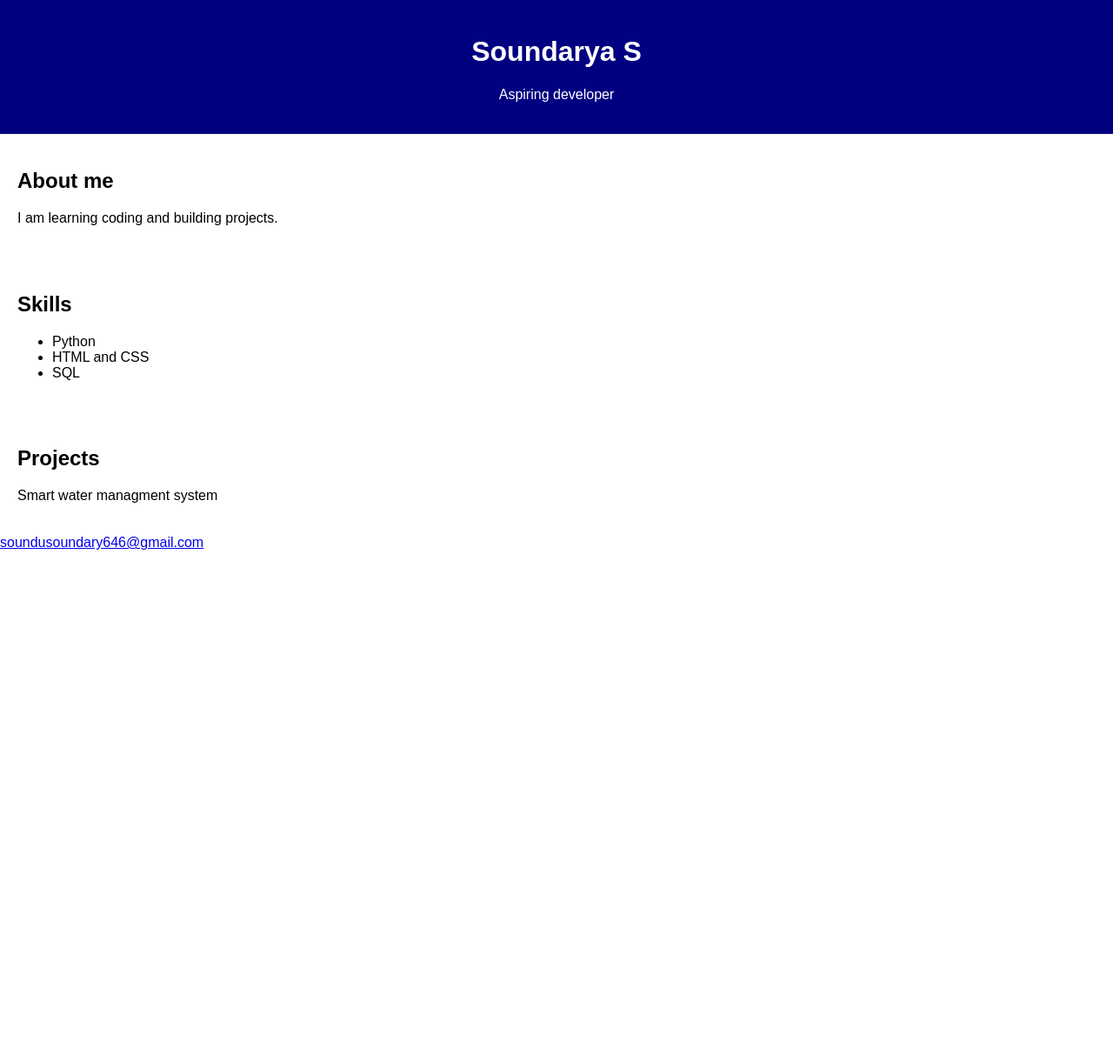
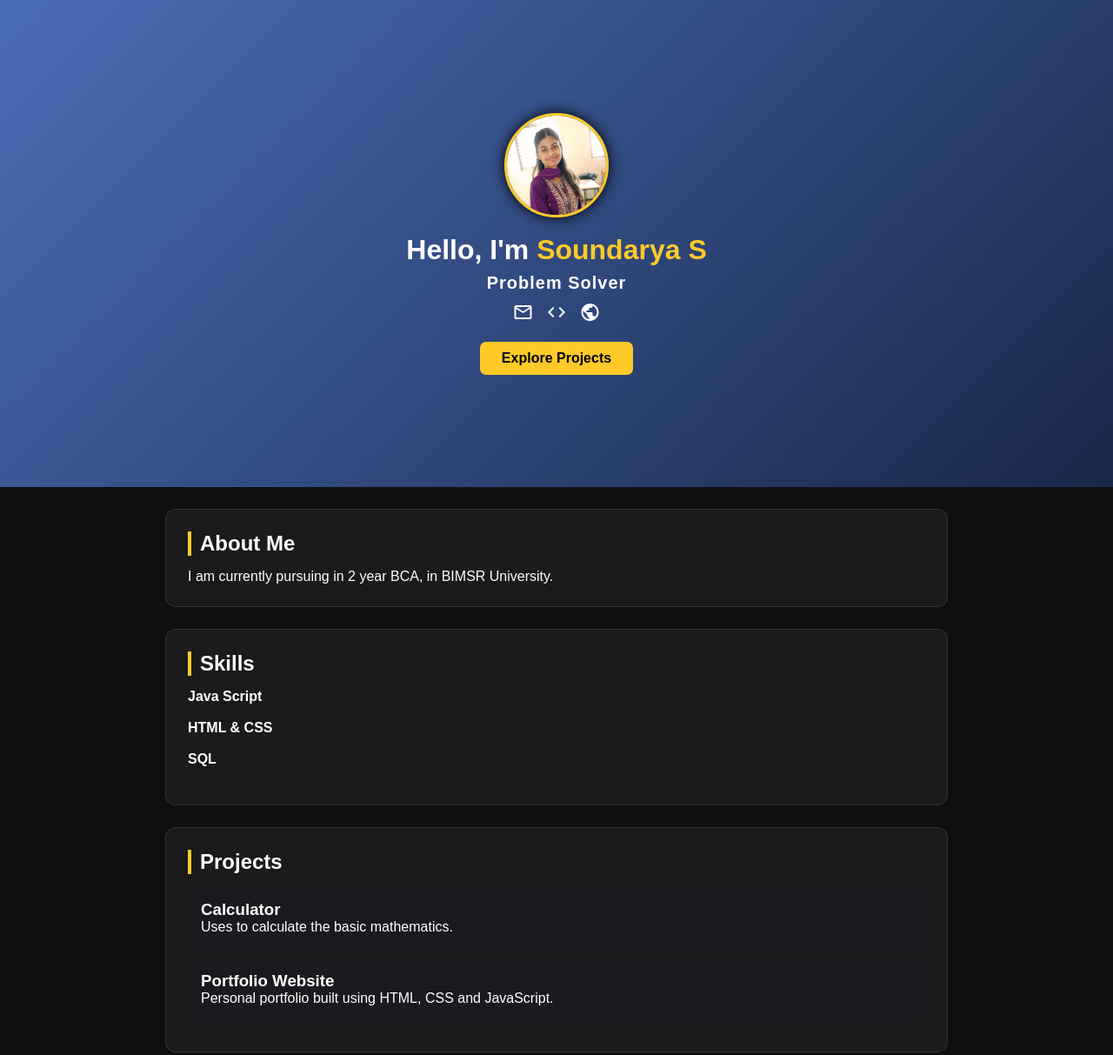
Before and after one commit to soundusoundary646-alt/Soundarya, a plain HTML site: page my portfolio.html in a window 1280 px wide. Shown: the top 1213 px of the page at 87% size. Before the commit the page ends 800 px from the top, so only its background shows below. Drawn offline with Linux system fonts and the light colour scheme.

Commit message:
my portfolio

```diff
--- a/my portfolio.html
+++ b/my portfolio.html
@@ -1,32 +1,106 @@
 <!DOCTYPE html>
-<html>
+<html lang="en">
 <head>
-        <title> My portfolio </title>
-        <link rel="stylesheet" href="style.css">
+  <meta charset="UTF-8" />
+  <meta name="viewport" content="width=device-width, initial-scale=1.0" />
+  <title>Soundarya | Portfolio</title>
+  <link rel="stylesheet" href="style.css" />
+
+  <!-- Google Icons -->
+  <link rel="stylesheet" href="https://fonts.googleapis.com/icon?family=Material+Icons+Outlined">
 </head>
 <body>
-        <header>
-            <h1> Soundarya S </h1>
-            <p> Aspiring developer </p>
+
+  <!-- HERO SECTION -->
+  <header class="hero">
+    <div class="hero-box">
+      <img src="./s.jpg" class="profile-img" alt="profile">
+
+      <h1>Hello, I'm <span class="highlight">Soundarya S </span></h1>
+      <h3 class="typing"></h3>
+
+      <div class="social">
+        <a href="#"><span class="material-icons-outlined">mail</span></a>
+        <a href="#"><span class="material-icons-outlined">code</span></a>
+        <a href="#"><span class="material-icons-outlined">public</span></a>
+      </div>
+
+      <a href="#projects" class="btn">Explore Projects</a>
+    </div>
   </header>
-        <section id="about" class="box">
-            <h2> About me </h2>
-            <p> I am learning coding and building projects.</p>
+
+  <!-- ABOUT -->
+  <section class="box" id="about">
+    <h2>About Me</h2>
+    <p>
+      I am currently pursuing in 2 year BCA, in BIMSR University.
+    </p>
   </section>
-        <section id="skills">
-            <h2> Skills </h2>
-            <ul>
-                <li> Python </li>
-                <li> HTML and CSS </li>
-                <li> SQL </li>
-            </ul>
+
+  <!-- SKILLS -->
+  <section class="box" id="skills">
+    <h2>Skills</h2>
+
+    <div class="skill">
+      <span>Java Script</Script></span>
+      <div class="bar"><div style="width: 85%;"></div></div>
+    </div>
+
+    <div class="skill">
+      <span>HTML & CSS</span>
+      <div class="bar"><div style="width: 90%;"></div></div>
+    </div>
+
+    <div class="skill">
+      <span>SQL</span>
+      <div class="bar"><div style="width: 70%;"></div></div>
+    </div>
   </section>
-        <section id="projects">
-            <h2> Projects </h2>
-            <p> Smart water managment system </p>
+
+  <!-- PROJECTS -->
+  <section class="box" id="projects">
+    <h2>Projects</h2>
+
+    <div class="project-card">
+      <h3> Calculator </h3>
+      <p>Uses to calculate the basic mathematics.</p>
+    </div>
+
+    <div class="project-card">
+      <h3>Portfolio Website</h3>
+      <p>Personal portfolio built using HTML, CSS and JavaScript.</p>
+    </div>
   </section>
-        <fotter>
-            <a href="mailtp:soundusoundary646@gmail.com"> soundusoundary646@gmail.com</a>
-        </fotter>
+
+  <!-- FOOTER -->
+  <footer>
+    <p>Contact: <a href="mailto:soundusoundary646@gmail.com">soundusoundary646@gmail.com</a></p>
+    <p>© 2025 | Designed by soundarya</p>
+  </footer>
+
+  <!-- SCRIPT -->
+  <script>
+    const text = ["Aspiring Developer", "Problem Solver", "Coder"];
+    let index = 0;
+    let charIndex = 0;
+
+    function typeWriter() {
+      let typingElement = document.querySelector(".typing");
+      if (charIndex < text[index].length) {
+        typingElement.innerHTML += text[index].charAt(charIndex);
+        charIndex++;
+        setTimeout(typeWriter, 100);
+      } else {
+        setTimeout(() => {
+          typingElement.innerHTML = "";
+          charIndex = 0;
+          index = (index + 1) % text.length;
+          typeWriter();
+        }, 1200);
+      }
+    }
+
+    typeWriter();
+  </script>
 </body>
 </html>
--- a/style.css
+++ b/style.css
@@ -1,21 +1,161 @@
-body{
-    font-family: Arial,sans-serif;
-    margin : 0;
-    padding : 0;
+* {
+  margin: 0;
+  padding: 0;
+  box-sizing: border-box;
+  font-family: "Poppins", sans-serif;
 }
-header{
-    background : navy;
-    color : white;
-    text-align : center;
-    padding :20px;
+
+body {
+  background: #0f0f11;
+  color: white;
 }
-section{
-    padding : 20px;
-    justify-content : center;
+
+/* HERO SECTION */
+.hero {
+  height: 70vh;
+  display: flex;
+  justify-content: center;
+  align-items: center;
+  background: linear-gradient(135deg, #4b6cb7, #182848);
 }
-footer{
-    background : black;
-    color : white;
-    text-align : center;
-    padding : 10px;
+
+.hero-box {
+  text-align: center;
+  animation: fadeIn 1.5s ease-in-out;
 }
+
+.profile-img {
+  width: 120px;
+  height: 120px;
+  border-radius: 50%;
+  border: 3px solid #ffca28;
+  margin-bottom: 15px;
+  box-shadow: 0 0 15px #000;
+}
+
+.highlight {
+  color: #ffca28;
+}
+
+.typing {
+  font-size: 20px;
+  margin: 8px 0;
+  height: 24px;
+  letter-spacing: 1px;
+}
+
+.btn {
+  display: inline-block;
+  padding: 10px 25px;
+  background: #ffca28;
+  color: black;
+  border-radius: 7px;
+  text-decoration: none;
+  margin-top: 15px;
+  font-weight: bold;
+  transition: 0.3s ease;
+}
+.btn:hover {
+  transform: scale(1.08);
+  background: white;
+}
+
+/* SOCIAL ICONS */
+.social a {
+  margin: 0 5px;
+  color: white;
+  font-size: 28px;
+  transition: 0.3s;
+}
+.social a:hover {
+  color: #ffca28;
+  transform: translateY(-3px);
+}
+
+/* SECTIONS */
+.box {
+  background: rgba(255, 255, 255, 0.05);
+  margin: 25px auto;
+  padding: 25px;
+  max-width: 900px;
+  border-radius: 12px;
+  backdrop-filter: blur(6px);
+  border: 1px solid rgba(255,255,255,0.1);
+  animation: slideUp 1s ease;
+}
+
+h2 {
+  margin-bottom: 15px;
+  border-left: 4px solid #ffca28;
+  padding-left: 10px;
+}
+
+/* SKILL BARS */
+.skill {
+  margin-bottom: 18px;
+}
+.skill span {
+  font-weight: bold;
+}
+.bar {
+ S height: 8px;
+  width: 100%;
+  background: #333;
+  border-radius: 5px;
+  margin-top: 5px;
+}
+.bar div {
+  height: 100%;
+  background: #ffca28;
+  border-radius: 5px;
+}
+
+/* PROJECT CARDS */
+.project-card {
+  padding: 15px;
+  background: #1a1a1f;
+  border-radius: 8px;
+  margin: 12px 0;
+  transition: 0.3s;
+}
+.project-card:hover {
+  transform: translateY(-5px) scale(1.02);
+  background: #24242a;
+}
+
+/* FOOTER */
+footer {
+  text-align: center;
+  padding: 20px;
+  background: #111;
+  margin-top: 30px;
+}
+footer a {
+  color: #ffca28;
+  text-decoration: none;
+}
+footer a:hover {
+  text-decoration: underline;
+}
+
+/* ANIMATIONS */
+@keyframes fadeIn {
+  from {opacity: 0; transform: translateY(20px);}
+  to {opacity: 1; transform: translateY(0);}
+}
+
+@keyframes slideUp {
+  from {transform: translateY(20px); opacity: 0;}
+  to {transform: translateY(0); opacity: 1;}
+}
+
+/* RESPONSIVE */
+@media (max-width: 600px) {
+  .hero {
+    height: 60vh;
+  }
+  .profile-img {
+    width: 90px;
+    height: 90px;
+  }
+}
```
Also changed, not shown: s.jpg (added). Lines whose indentation alone changed are shown as unchanged.
